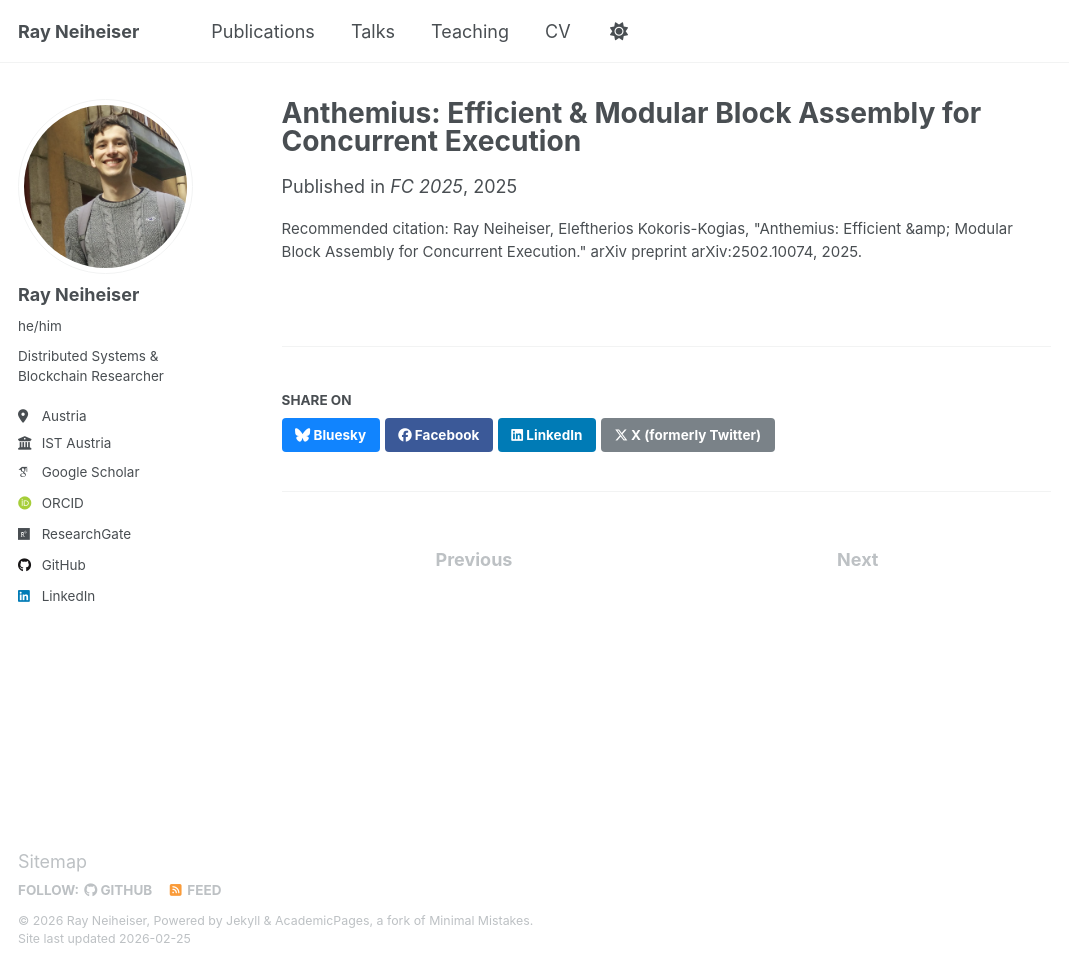
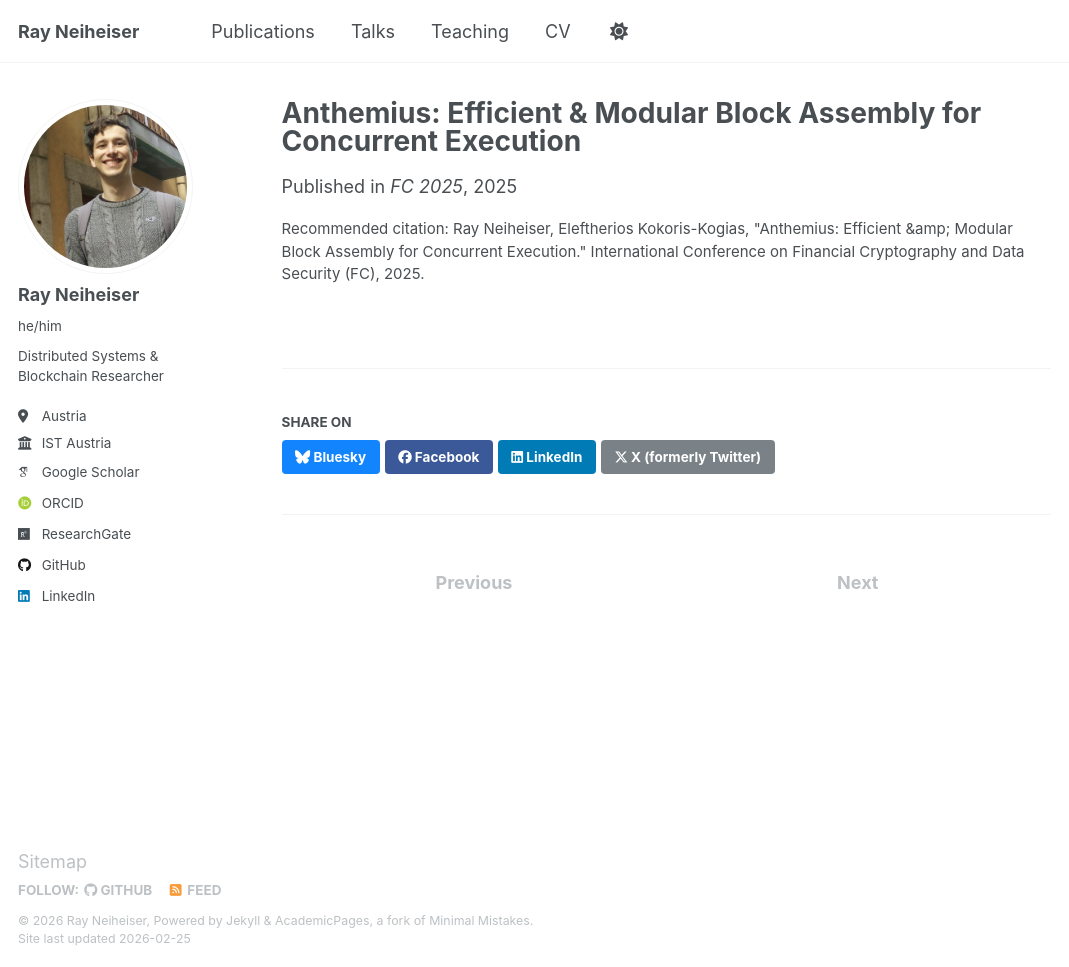
Before and after one commit to Ray-Neiheiser/ray-neiheiser.github.io, a Jekyll site: the page built from _publications/2025-01-01-Anthemius-Efficient-Modular-Block-Assembly-for-Concurrent-Execution.md, in a window 1280 px wide and 967 px high. Shown: the whole window, without its empty margins (0-1069 px from the left). Built offline with Jekyll 4.4.1, drawn with Linux system fonts in a browser that asks for light colours; some web fonts are replaced.

Commit message:
Update 2025-01-01-Anthemius-Efficient-Modular-Block-Assembly-for-Concurrent-Execution.md

```diff
--- a/_publications/2025-01-01-Anthemius-Efficient-Modular-Block-Assembly-for-Concurrent-Execution.md
+++ b/_publications/2025-01-01-Anthemius-Efficient-Modular-Block-Assembly-for-Concurrent-Execution.md
@@ -4,5 +4,5 @@ collection: publications
 permalink: /publication/2025-01-01-Anthemius-Efficient-Modular-Block-Assembly-for-Concurrent-Execution
 date: 2025-01-01
 venue: 'FC 2025'
-citation: ' Ray Neiheiser,  Eleftherios Kokoris-Kogias, &quot;Anthemius: Efficient &amp;amp; Modular Block Assembly for Concurrent Execution.&quot; arXiv preprint arXiv:2502.10074, 2025.'
+citation: ' Ray Neiheiser,  Eleftherios Kokoris-Kogias, &quot;Anthemius: Efficient &amp;amp; Modular Block Assembly for Concurrent Execution.&quot; International Conference on Financial Cryptography and Data Security (FC), 2025.'
 ---
```
